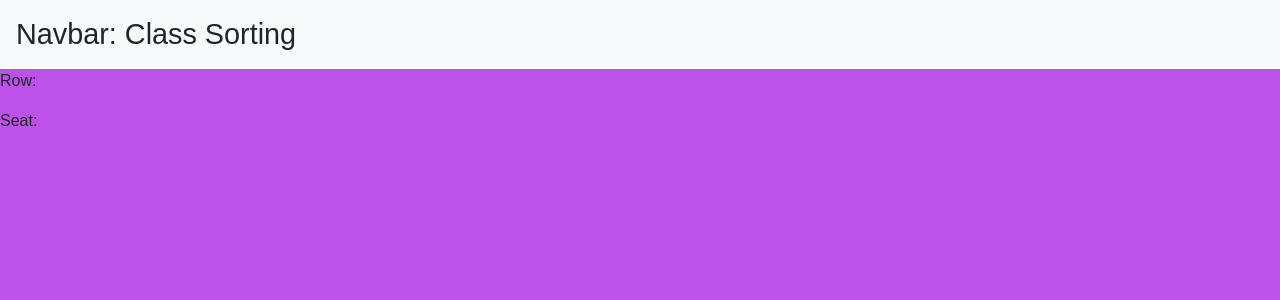
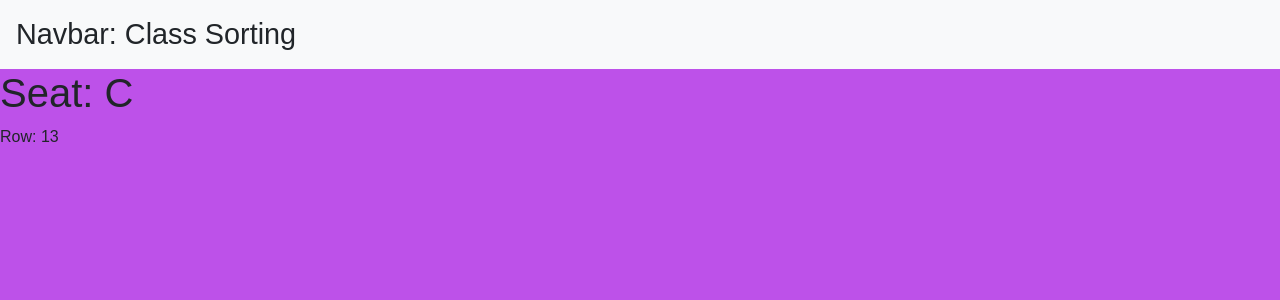
Before and after one commit to lcanizzo/react-seats, a React (Create React App) app in the folder client/: page / in a window 1280 px wide. Shown: the top 300 px of the page. Built offline with nearby package versions, Linux system fonts and the light colour scheme.

Commit message:
moved data to cabin to keep at highest needed component, rendering first item from array before iterating through data.

```diff
--- a/client/src/App.js
+++ b/client/src/App.js
@@ -1,6 +1,5 @@
 import React, { Component } from 'react';
 import './App.css';
-import data from './data/data';
 import Navbar from './components/navbar/Navbar';
 import Cabin from './components/cabin/Cabin';
 import Seat from './components/seat/Seat';
@@ -8,33 +7,12 @@ import Seat from './components/seat/Seat';
 // console.log(`Data from App component: \n ${JSON.stringify(data)}`)
 
 class App extends Component {
-  constructor(props) {
-    super(props);
-    this.state = {
-      seats: data
-    }
-
-    this.state.seats.map((seat)=>{
-      console.log(`Row: ${seat.row} \n Seat: ${seat.seat}`);
-    })
-  }
-
-
-
 
   render() {
     return (
       <div className="wrapper">
         <Navbar />
         <Cabin />
-        {/* <ul>
-          {
-            this.state.seats.map((seat)=>{
-              return
-                <Seat info={seat}/>
-            })
-          }
-        </ul> */}
       </div>
     );
   }
--- a/client/src/components/cabin/Cabin.js
+++ b/client/src/components/cabin/Cabin.js
@@ -1,12 +1,32 @@
 import React from 'react';
 import './Cabin.css';
 import Seat from '../seat/Seat';
+import data from '../../data/data';
 
 export default class Cabin extends React.Component {
+    constructor(props) {
+        super(props);
+        this.state = {
+            seats: data,
+            firstSeat: data[0]
+        }
+
+        // this.state.seats.map((seat)=>{
+        //   console.log(`Row: ${seat.row} \n Seat: ${seat.seat}`);
+        // })
+    }
+
     render() {
         return (
             <div className="cabin-box">
-                <Seat />
+               <Seat info={this.state.firstSeat} />
+
+                {
+                    this.state.seats.forEach((seat)=>{
+                        // console.log(`Row: ${seat.row} \n Seat: ${seat.seat}`);
+                        <Seat info={seat}/>
+                    })
+                }
             </div>
         )
     }
--- a/client/src/components/seat/Seat.js
+++ b/client/src/components/seat/Seat.js
@@ -3,14 +3,17 @@ import './Seat.css';
 
 export default class Seat extends React.Component {
     constructor(props) {
+        console.log(`Seat Constructor Hit`);
         super(props);
+        // const seat = this.props.info.seat;
+        console.log(`Seat info in Seat.js: \n ${JSON.stringify(this.props.info)}`);
     }
 
     render() {
         return (
             <div className="seat">
-                <p>Row: </p>
-                <p>Seat: </p>
+                <h1>Seat: {this.props.info.seat} </h1>
+                <p>Row: {this.props.info.row}</p>
             </div>
         )
     }
```
Also changed, not shown: client/public/index.html (+0 -23 lines).
